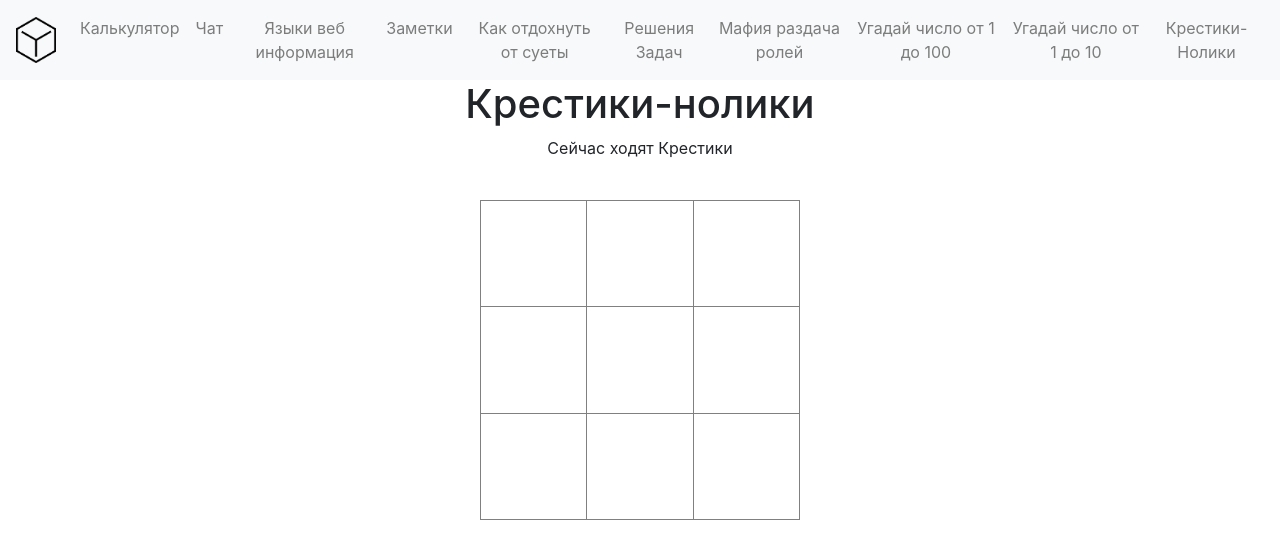
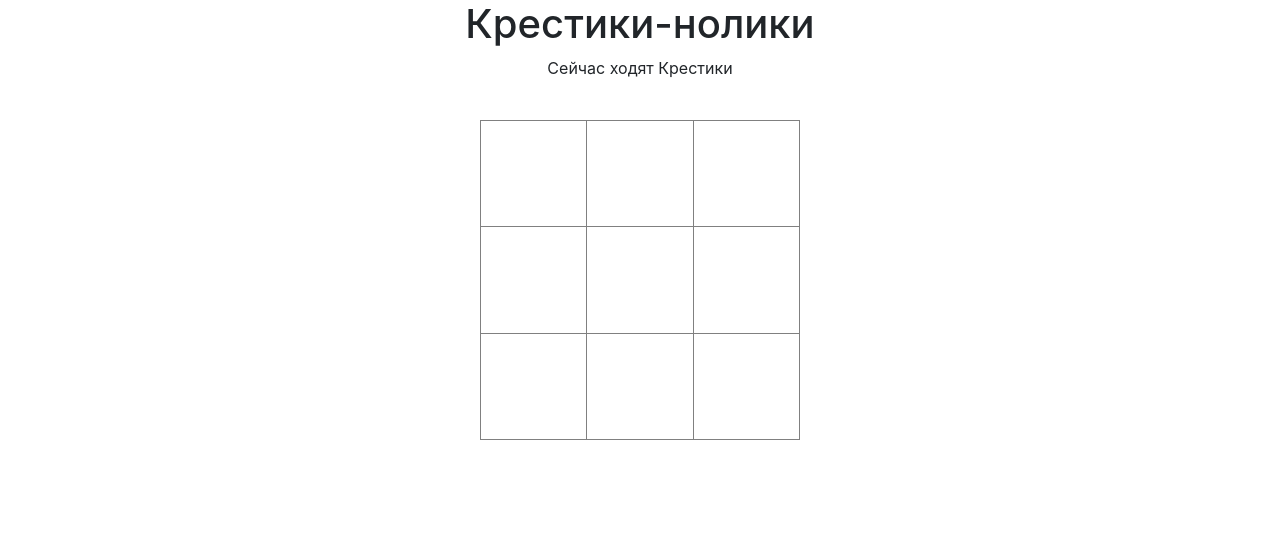
Before and after one commit to rolmaf/Xvs0, a plain HTML site: page index.html in a window 1280 px wide. Drawn offline with nearby package versions, Linux system fonts and the light colour scheme.

Commit message:
Убрал меню

```diff
--- a/index.html
+++ b/index.html
@@ -1,53 +1,16 @@
 <!DOCTYPE html>
 <html lang="ru">
+
 <head>
   <meta charset="UTF-8">
   <meta name="viewport" content="width=device-width, initial-scale=1.0">
   <title>Esspres | Крестики-Нолики</title>
-    <link rel="stylesheet" href="https://maxcdn.bootstrapcdn.com/bootstrap/4.0.0/css/bootstrap.min.css" integrity="sha384-Gn5384xqQ1aoWXA+058RXPxPg6fy4IWvTNh0E263XmFcJlSAwiGgFAW/dAiS6JXm" crossorigin="anonymous">
+  <link rel="stylesheet" href="https://maxcdn.bootstrapcdn.com/bootstrap/4.0.0/css/bootstrap.min.css"
+    integrity="sha384-Gn5384xqQ1aoWXA+058RXPxPg6fy4IWvTNh0E263XmFcJlSAwiGgFAW/dAiS6JXm" crossorigin="anonymous">
   <link rel="stylesheet" href="style.css">
 </head>
+
 <body>
-  <nav class="navbar navbar-expand-lg navbar-light bg-light">
-    <a class="navbar-brand" href="https://rolmaf.github.io/esspres"><img src="logo.png" alt="" class="logo-navbar"></a>
-    <button class="navbar-toggler" type="button" data-toggle="collapse" data-target="#navbarNav" aria-controls="navbarNav" aria-expanded="false" aria-label="Toggle navigation">
-      <span class="navbar-toggler-icon"></span>
-    </button>
-    <div class="collapse navbar-collapse" id="navbarNav">
-      <ul class="navbar-nav">
-        <li class="nav-item">
-          <a class="nav-link" href="https://rolmaf.github.io/procalc">Калькулятор</a>
-        </li>
-        <li class="nav-item">
-          <a class="nav-link" href="http://addbookers.000webhostapp.com/">Чат</a>
-        </li>
-        <li class="nav-item">
-            <a class="nav-link" href="http://jazykiweb.000webhostapp.com/">Языки веб информация</a>
-        </li>
-        <li class="nav-item">
-            <a class="nav-link" href="https://rolmaf.github.io/todo">Заметки</a>
-        </li>
-        <li class="nav-item">
-            <a class="nav-link" href="https://rolmaf.github.io/tolivegoodly">Как отдохнуть от суеты</a>
-        </li>
-        <li class="nav-item">
-            <a class="nav-link" href="https://rolmaf.github.io/infohelp/">Решения Задач</a>
-        </li>
-        <li class="nav-item">
-            <a class="nav-link" href="https://rolmaf.github.io/">Мафия раздача ролей</a>
-        </li>
-        <li class="nav-item">
-            <a class="nav-link" href="http://gamewithjs.000webhostapp.com/">Угадай число от 1 до 100</a>
-        </li>
-        <li class="nav-item">
-            <a class="nav-link" href="https://rolmaf.github.io/guessthenumber">Угадай число от 1 до 10</a>
-        </li>
-        <li class="nav-item">
-            <a class="nav-link" href="# ">Крестики-Нолики</a>
-        </li>
-      </ul>
-    </div>
-  </nav>
     <h1>Крестики-нолики</h1>
     <p>Сейчас ходят Крестики</p>
     <br>
@@ -71,9 +34,16 @@
       </tbody>
     </table>
 
-  <script src="https://code.jquery.com/jquery-3.2.1.slim.min.js" integrity="sha384-KJ3o2DKtIkvYIK3UENzmM7KCkRr/rE9/Qpg6aAZGJwFDMVNA/GpGFF93hXpG5KkN" crossorigin="anonymous"></script>
-  <script src="https://cdnjs.cloudflare.com/ajax/libs/popper.js/1.12.9/umd/popper.min.js" integrity="sha384-ApNbgh9B+Y1QKtv3Rn7W3mgPxhU9K/ScQsAP7hUibX39j7fakFPskvXusvfa0b4Q" crossorigin="anonymous"></script>
+    <script src="https://code.jquery.com/jquery-3.2.1.slim.min.js"
+      integrity="sha384-KJ3o2DKtIkvYIK3UENzmM7KCkRr/rE9/Qpg6aAZGJwFDMVNA/GpGFF93hXpG5KkN" crossorigin="anonymous">
+    </script>
+    <script src="https://cdnjs.cloudflare.com/ajax/libs/popper.js/1.12.9/umd/popper.min.js"
+      integrity="sha384-ApNbgh9B+Y1QKtv3Rn7W3mgPxhU9K/ScQsAP7hUibX39j7fakFPskvXusvfa0b4Q" crossorigin="anonymous">
+    </script>
     <script src="main.js"></script>
-  <script src="https://maxcdn.bootstrapcdn.com/bootstrap/4.0.0/js/bootstrap.min.js" integrity="sha384-JZR6Spejh4U02d8jOt6vLEHfe/JQGiRRSQQxSfFWpi1MquVdAyjUar5+76PVCmYl" crossorigin="anonymous"></script>
+    <script src="https://maxcdn.bootstrapcdn.com/bootstrap/4.0.0/js/bootstrap.min.js"
+      integrity="sha384-JZR6Spejh4U02d8jOt6vLEHfe/JQGiRRSQQxSfFWpi1MquVdAyjUar5+76PVCmYl" crossorigin="anonymous">
+    </script>
 </body>
+
 </html>
```
Lines whose indentation alone changed are shown as unchanged.
